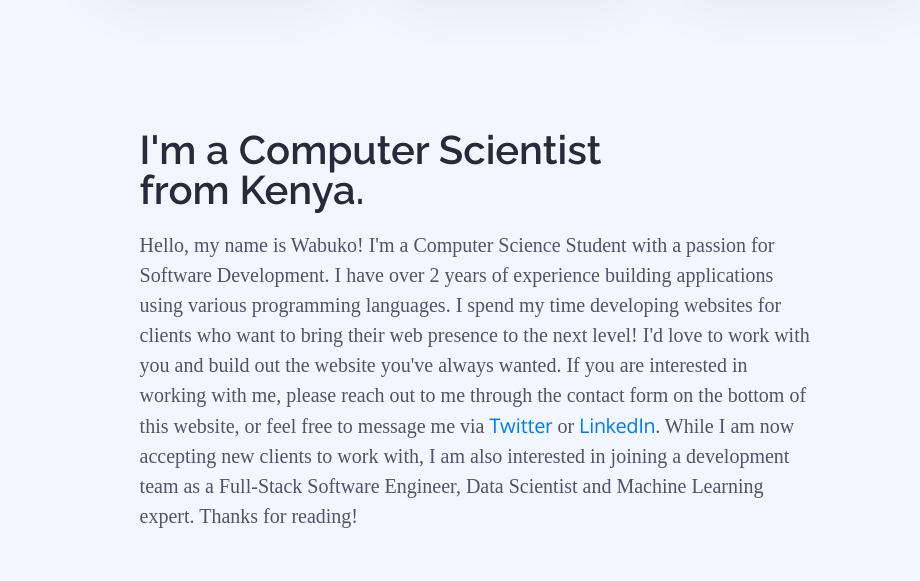
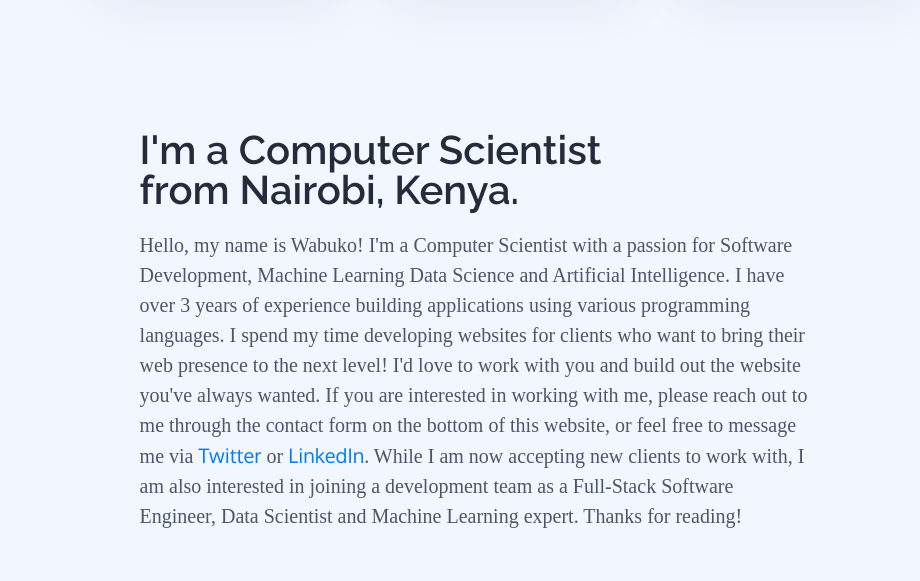
Before and after one commit to WabukoWabuko/WabukoWabuko.github.io, a plain HTML site: page index.html in a window 1280 px wide. Shown: the part 2000-2581 px from the top of the page, 0-920 px from the left. Drawn offline with Linux system fonts and the light colour scheme; a script that the page names is missing.

Commit message:
Updating education status

```diff
--- a/index.html
+++ b/index.html
@@ -151,8 +151,8 @@
     <section id="about" class="about spacing">
         <div class="about-container">
             <div class="about-text">
-                <h2 class="about-title">I'm a Computer Scientist <br class="break">from Kenya.</h2>
-                <p class="about-info">Hello, my name is Wabuko! I'm a Computer Science Student with a passion for Software Development. I have over 2 years of experience building applications using various programming languages. I spend my time developing websites for clients who want to bring their web presence to the next level! I'd love to work with you and build out the website you've always wanted. If you are interested in working with me, please reach out to me through the contact form on the bottom of this website, or feel free to message me via <a id="keimmdk" href="https://x.com/WabukoWabby/">Twitter</a> or <a id="keimmdk" href="https://www.linkedin.com/in/wabuko-wabuko-431669209/">LinkedIn</a>. While I am now accepting new clients to work with, I am also interested in joining a development team as a Full-Stack Software Engineer, Data Scientist and Machine Learning expert. Thanks for reading!</p>
+                <h2 class="about-title">I'm a Computer Scientist <br class="break">from Nairobi, Kenya.</h2>
+                <p class="about-info">Hello, my name is Wabuko! I'm a Computer Scientist with a passion for Software Development, Machine Learning Data Science and Artificial Intelligence. I have over 3 years of experience building applications using various programming languages. I spend my time developing websites for clients who want to bring their web presence to the next level! I'd love to work with you and build out the website you've always wanted. If you are interested in working with me, please reach out to me through the contact form on the bottom of this website, or feel free to message me via <a id="keimmdk" href="https://x.com/WabukoWabby/">Twitter</a> or <a id="keimmdk" href="https://www.linkedin.com/in/wabuko-wabuko-431669209/">LinkedIn</a>. While I am now accepting new clients to work with, I am also interested in joining a development team as a Full-Stack Software Engineer, Data Scientist and Machine Learning expert. Thanks for reading!</p>
             </div>
             <div class="about-image">
                 <img id="wabuko-image" src="assets/images/IMG_20211107_135535.jpg" alt="image of Wabuko Basil">
```
